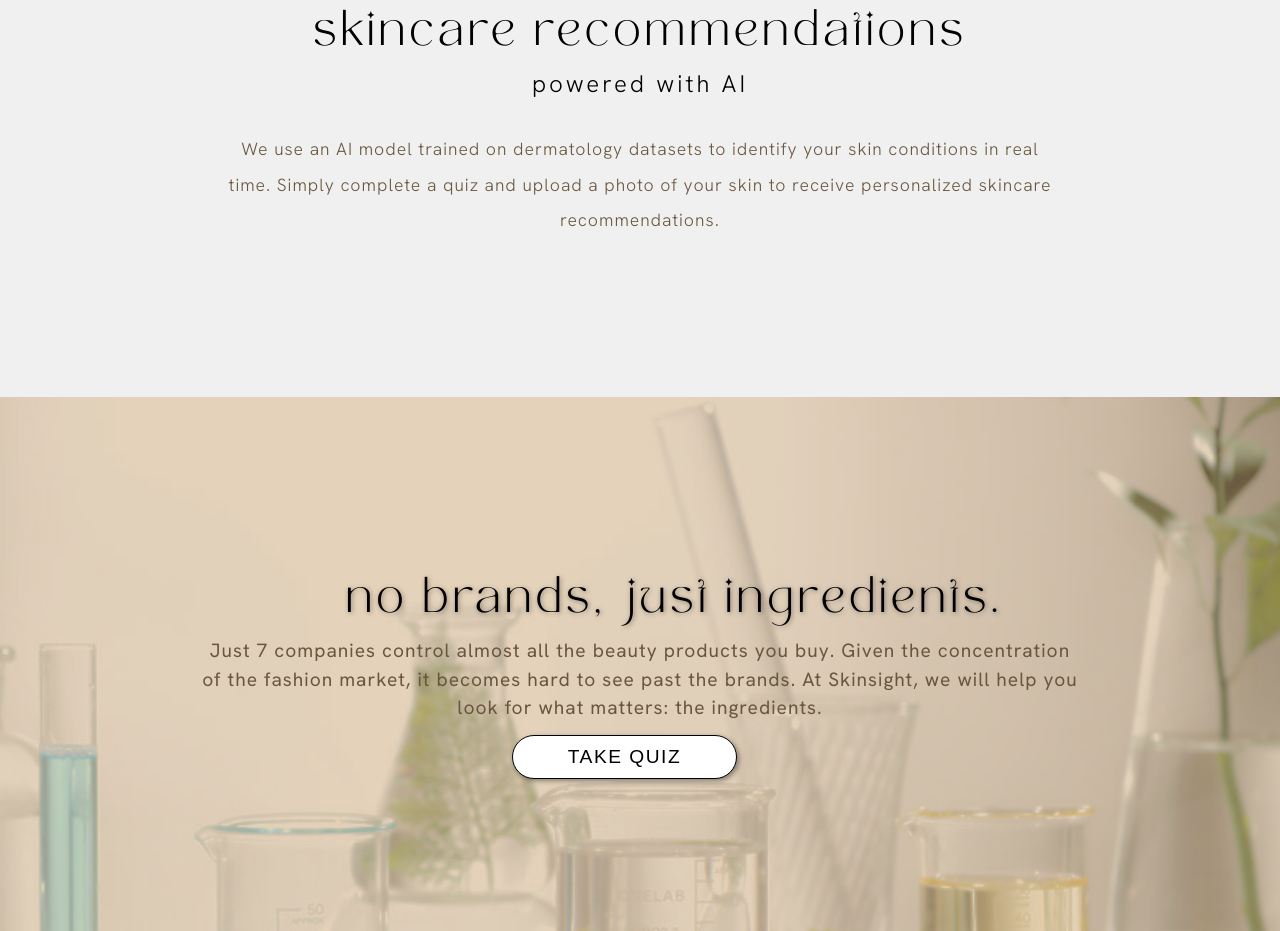
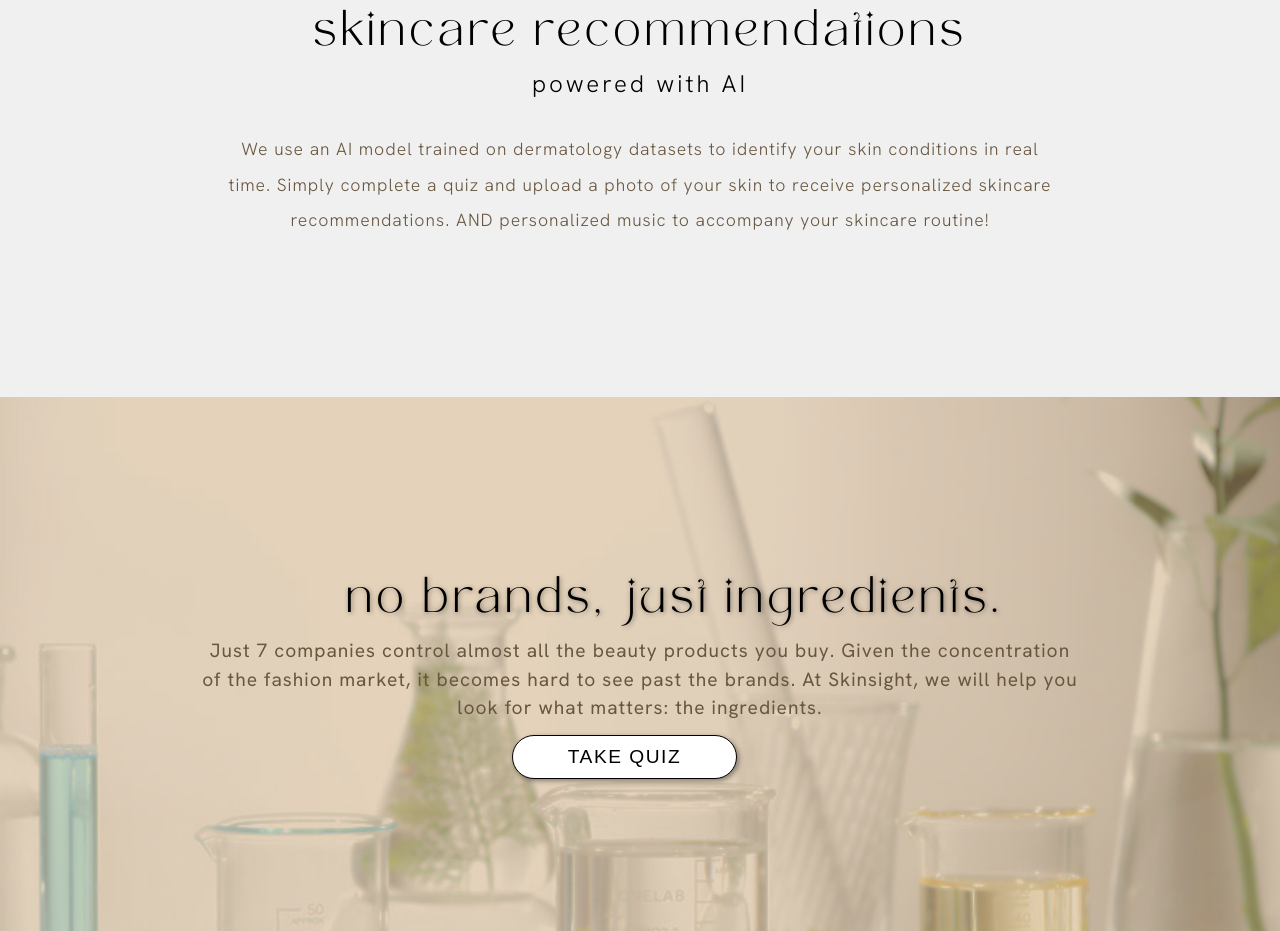
Before and after one commit to hap196/skinsight, a React (Create React App) app in the folder frontend/: page / in a window 1280 px wide. Shown: the part 900-1831 px from the top of the page. Built offline with nearby package versions, Linux system fonts and the light colour scheme.

Commit message:
new sentence on home

```diff
--- a/frontend/src/pages/Home.js
+++ b/frontend/src/pages/Home.js
@@ -27,7 +27,7 @@ const Home = () => {
         <h2>skincare recommendations</h2>
         <h4>powered with AI</h4>
         <p>We use an AI model trained on dermatology datasets to identify your skin conditions in real time.
-          Simply complete a quiz and upload a photo of your skin to receive personalized skincare recommendations.
+          Simply complete a quiz and upload a photo of your skin to receive personalized skincare recommendations. AND personalized music to accompany your skincare routine!
         </p>
       </section>
       <section className="section3">
```
